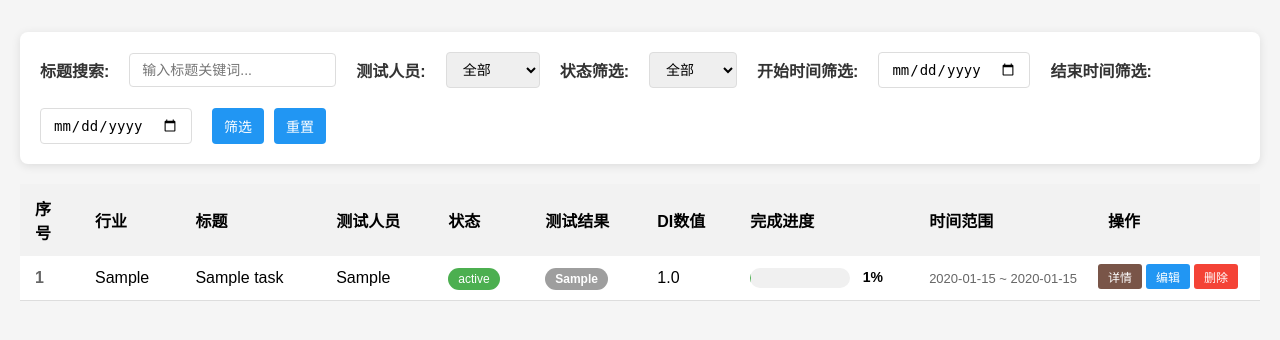
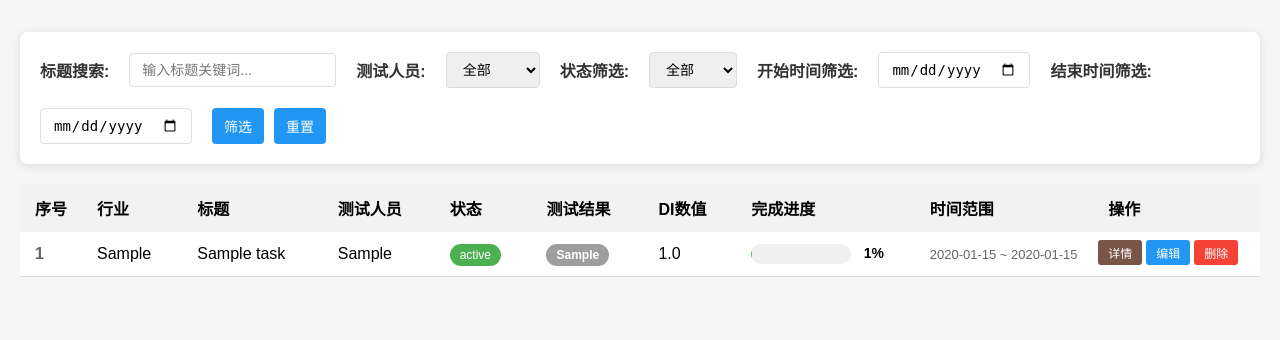
Before and after one commit to hewenfeng998/Software-Test-Platform, a Flask app: page /project in a window 1280 px wide. Shown: the part 144-484 px from the top of the page. Run offline with Flask 3, Linux system fonts and the light colour scheme; the visitor is signed in with stand-in values (Sample User, id 1); tables that the repository leaves empty hold one stand-in row (values such as "Sample post").

Commit message:
修复序号列竖排显示问题

```diff
--- a/templates/index.html
+++ b/templates/index.html
@@ -484,7 +484,7 @@
             <table>
                 <thead>
                     <tr>
-                        <th style="width: 60px;">序号</th>
+                        <th style="width: 50px; white-space: nowrap;">序号</th>
                         <th>行业</th>
                         <th>标题</th>
                         <th>测试人员</th>
```
